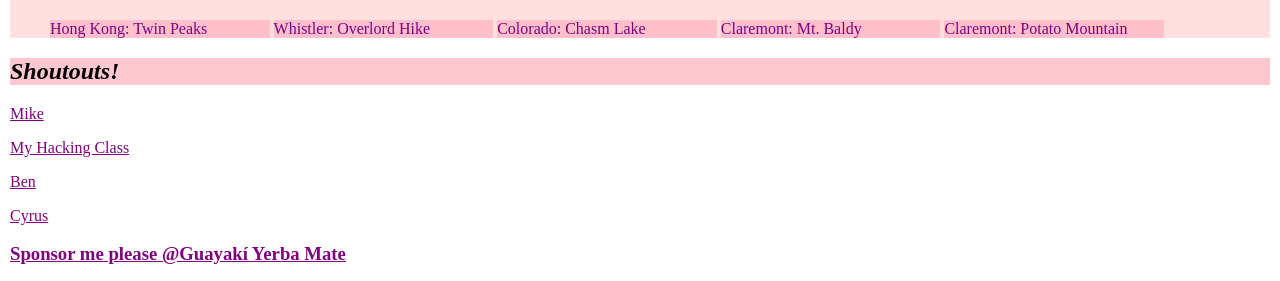
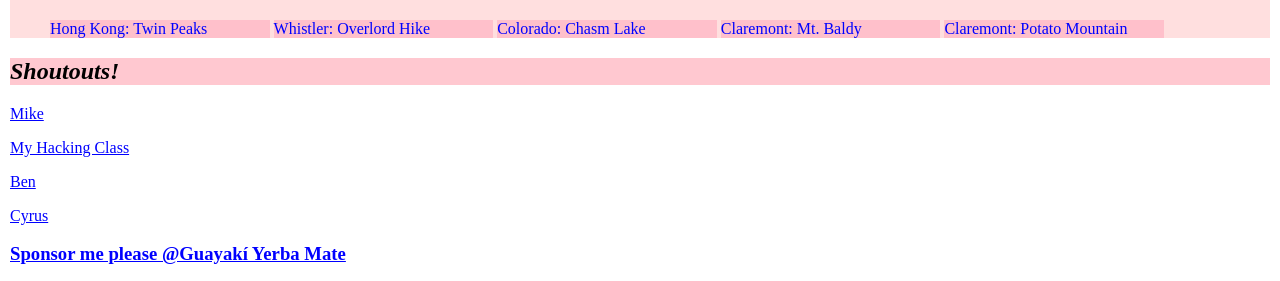
Before and after one commit to jadersaunders/jadersaunders.github.io, a plain HTML site: page index.html in a window 1280 px wide. Shown: the part 70-351 px from the top of the page. Drawn offline with Linux system fonts and the light colour scheme; grey boxes are pictures that could not be loaded.

Commit message:
Update mystyle.css

```diff
--- a/mystyle.css
+++ b/mystyle.css
@@ -30,5 +30,5 @@
         }
       }
       a{
-        color: purple
+        color: blue
       }
```
